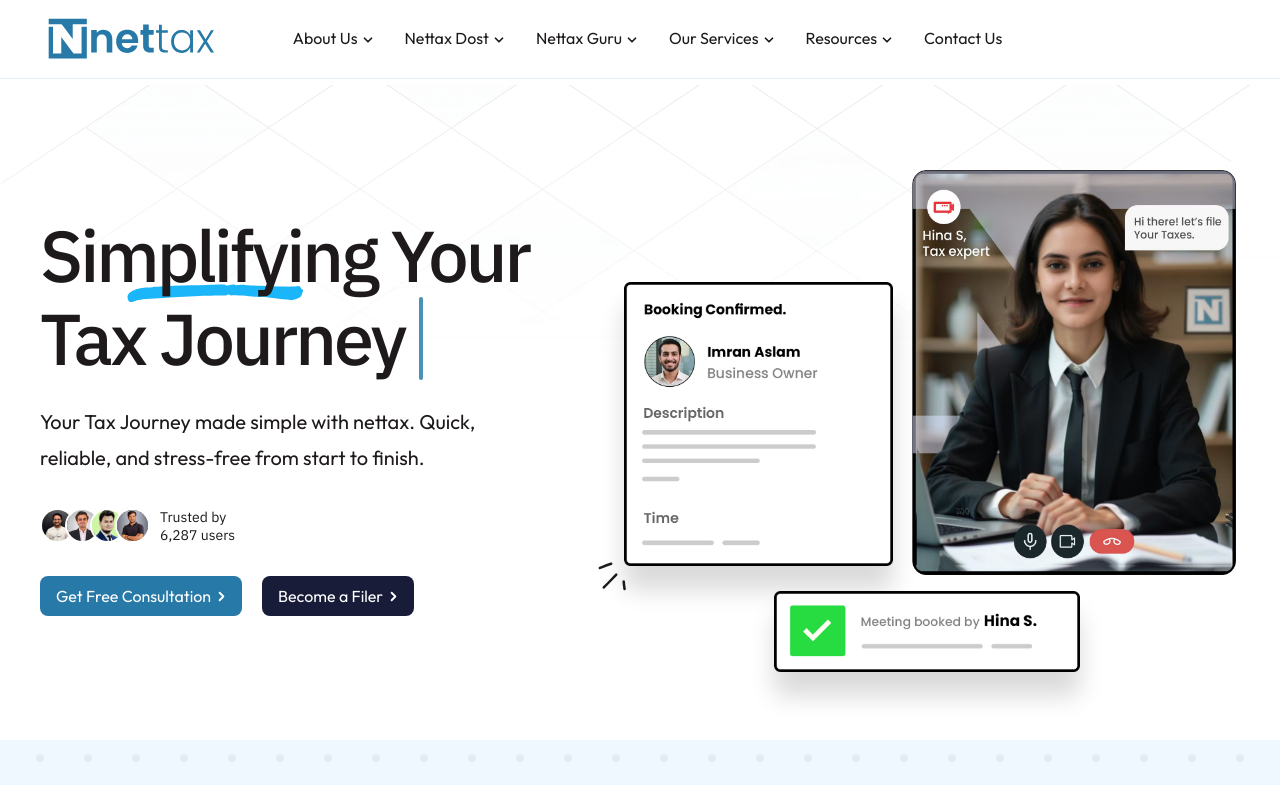
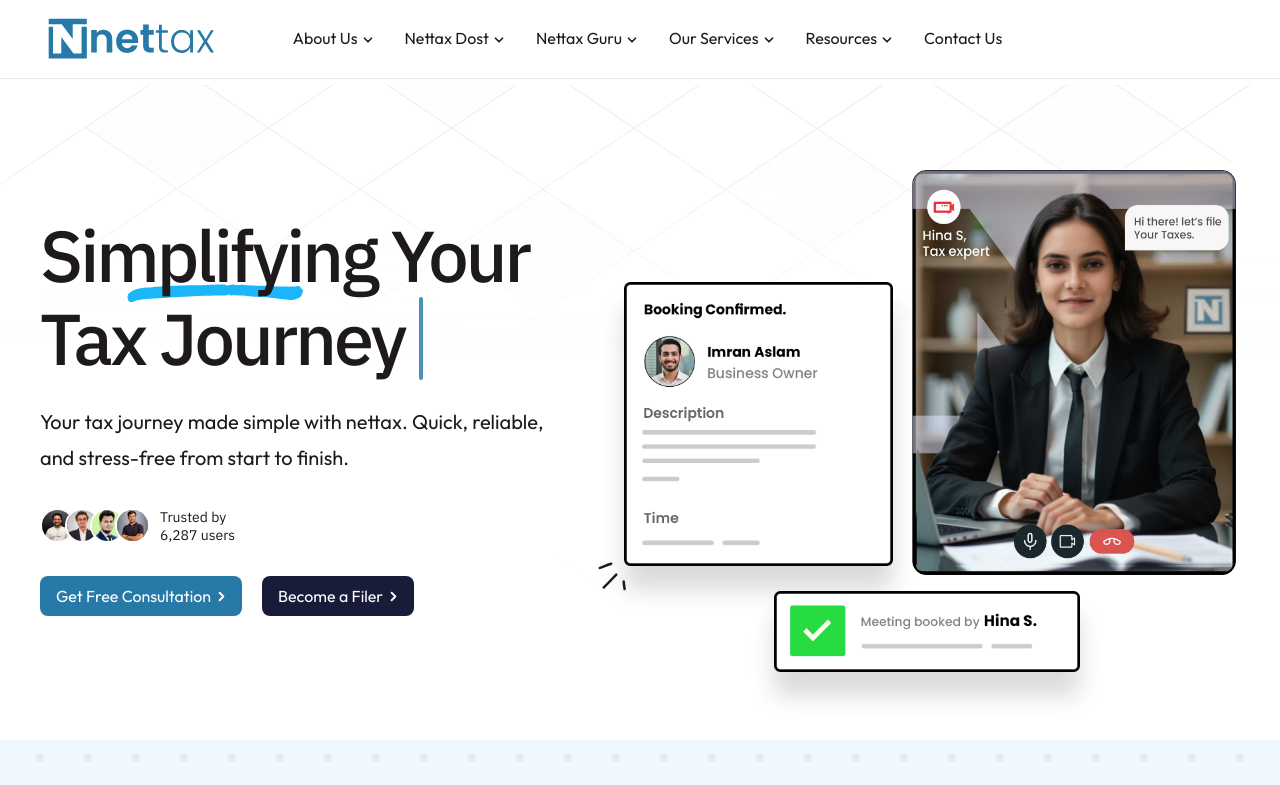
Before and after one commit to tahabaigdev/nettax, a React (Vite) app: page / in a window 1280 px wide. Shown: the top 785 px of the page. Built offline with nearby package versions, Linux system fonts and the light colour scheme.

Commit message:
change updated

```diff
--- a/src/components/sections/HeroSection.tsx
+++ b/src/components/sections/HeroSection.tsx
@@ -86,7 +86,7 @@
             </h1>
 
             <p className="mt-[2.4rem] text-[1.6rem] leading-[2.4rem] text-(--base-color-01) md:text-[2rem] md:leading-[3.6rem]">
-              Your Tax Journey made simple with nettax. Quick, reliable, and
+              Your tax journey made simple with nettax. Quick, reliable, and
               stress-free from start to finish.
             </p>
 
```
